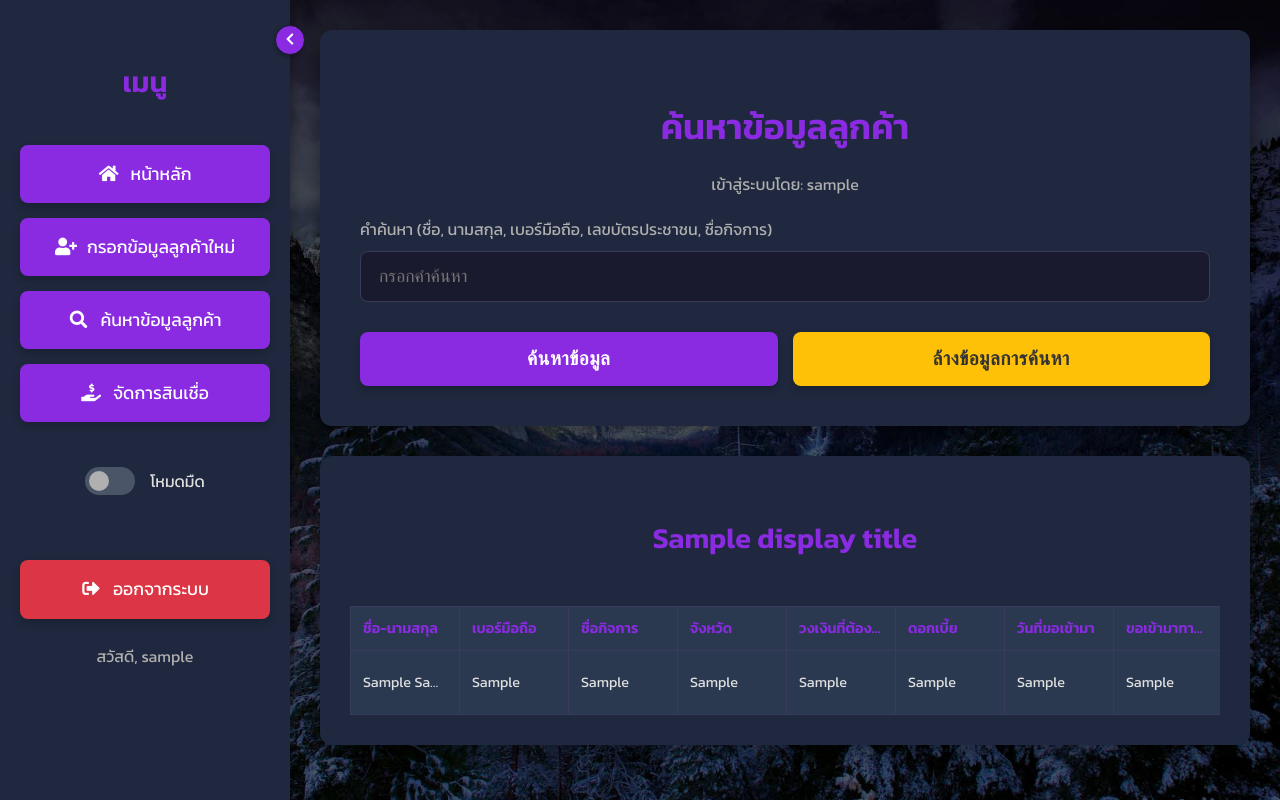
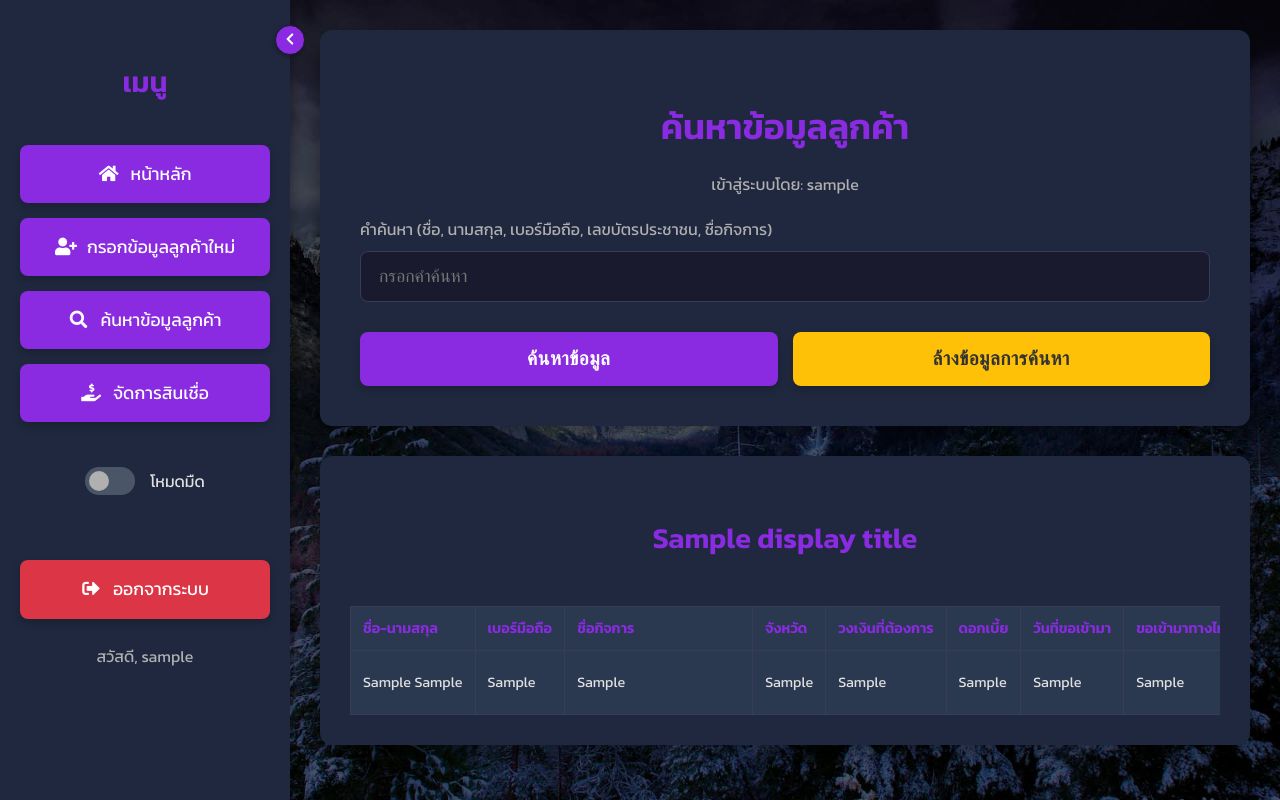
Before and after one commit to khantahome/flask-customer-app, a Flask app: template templates/search_data.html in a window 1280 px wide. Run offline with Flask 3, Linux system fonts and the light colour scheme; the template is opened without the code that fills it: most values are stand-ins (such as "Sample title", 1, 10 or a date in 2020); grey boxes labelled with a size stand in for pictures from a placeholder-image service; some libraries are stand-ins or nearby versions.

Commit message:
ชื่อกิจการ4

```diff
--- a/templates/search_data.html
+++ b/templates/search_data.html
@@ -586,7 +586,6 @@
             margin-top: 20px;
             font-size: 0.9em;
             min-width: 1200px; /* Prevent wrapping on small viewports, allow scroll */
-            table-layout: fixed; /* NEW: Force columns to respect widths */
         }
 
         .results-table th, .results-table td {
@@ -594,9 +593,7 @@
             padding: 10px 12px;
             text-align: left;
             vertical-align: middle;
-            white-space: nowrap; /* Prevent text from wrapping by default */
-            overflow: hidden; /* Hide overflowing content */
-            text-overflow: ellipsis; /* Add '...' to overflowing content */
+            white-space: nowrap; /* Other columns should not wrap */
         }
 
         .results-table th {
@@ -671,11 +668,8 @@
         /* NEW: Style for business name cell to allow wrapping */
         .business-name-cell {
             white-space: normal; /* Override nowrap to allow wrapping */
-            word-break: break-word; /* Break long words to prevent overflow */
-            min-width: 150px; /* Give it a reasonable minimum width */
-            max-width: 250px; /* Set a max-width to trigger wrapping */
-            overflow: visible; /* Allow content to be visible and wrap */
-            text-overflow: clip; /* Do not show ellipsis */
+            word-break: break-word; /* Break long words if needed */
+            width: 250px; /* Suggest a width to encourage wrapping */
         }
 
 
```
